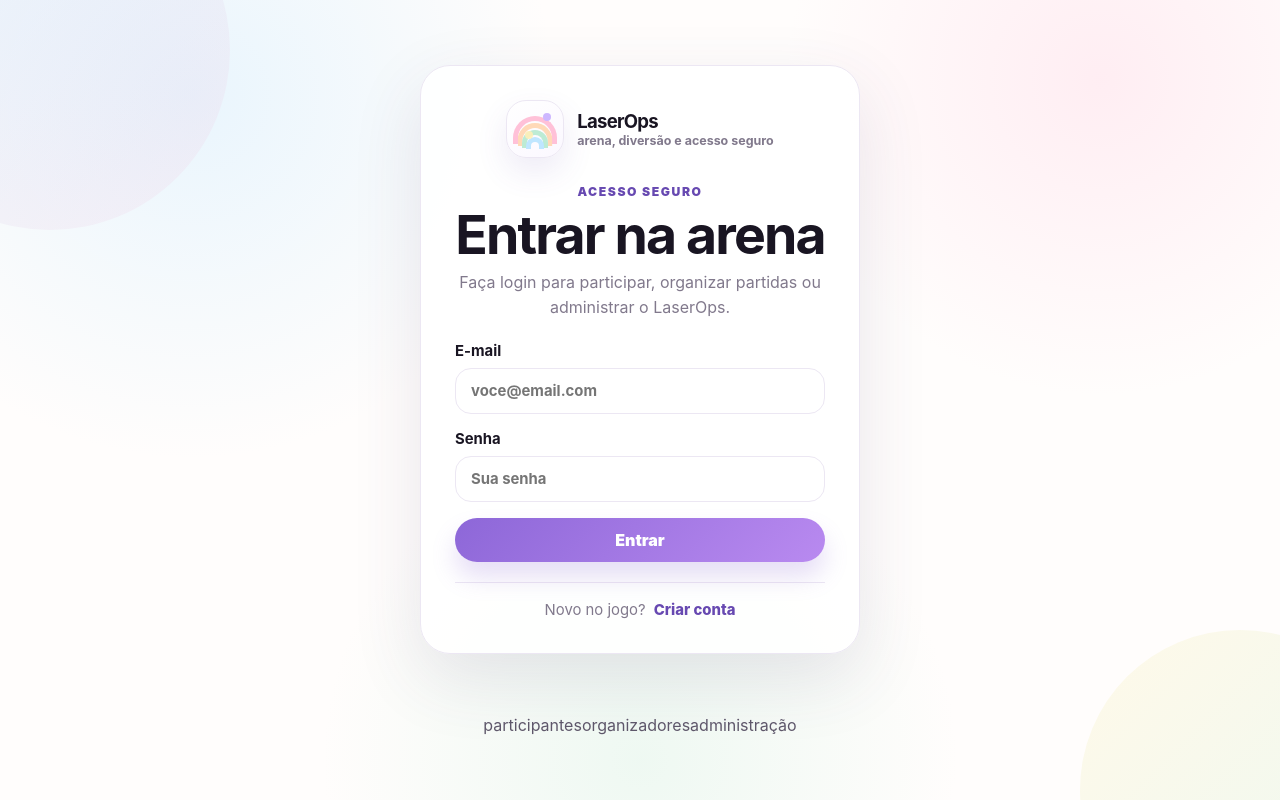
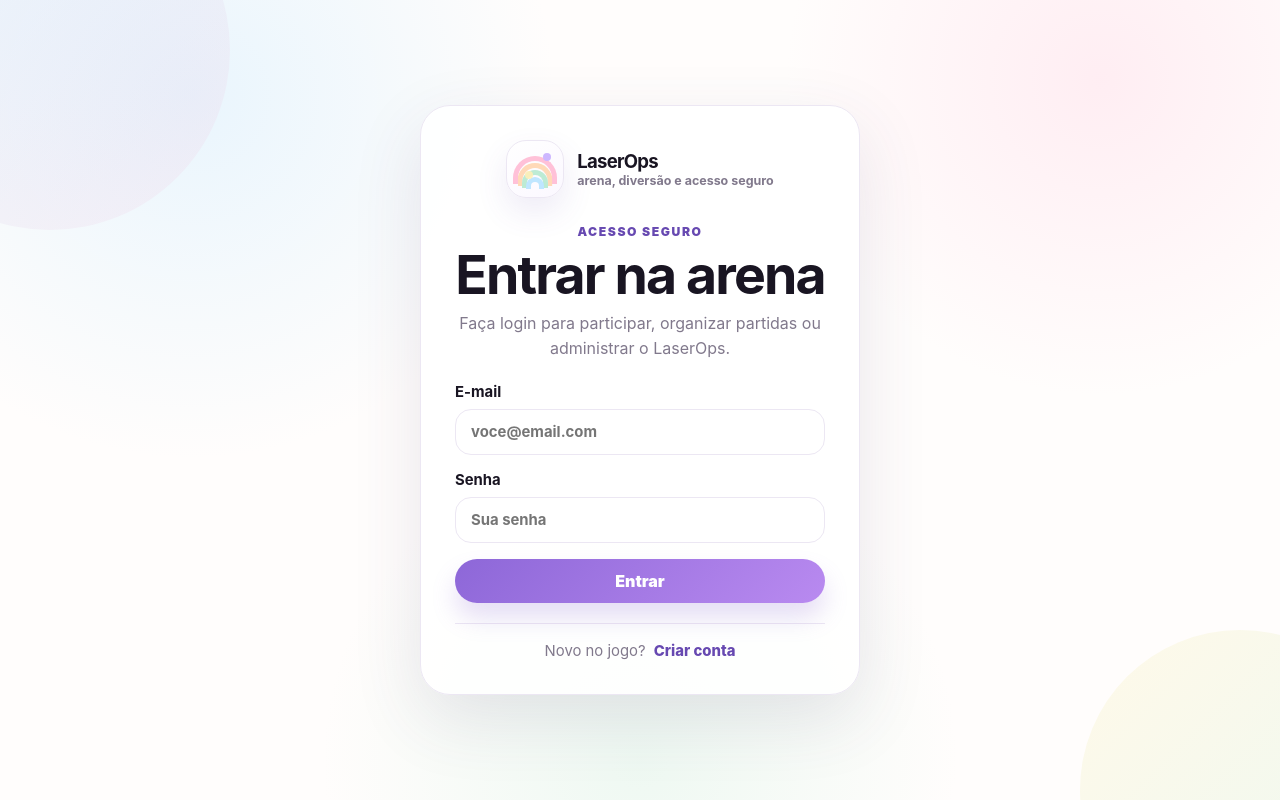
Before and after one commit to RCCMclovin/LaserOPS, a React (Vite) app in the folder front/: page / in a window 1280 px wide. Built offline with nearby package versions, Linux system fonts and the light colour scheme; no server answers.

Commit message:
Update Login

```diff
--- a/front/src/pages/Login.jsx
+++ b/front/src/pages/Login.jsx
@@ -78,12 +78,6 @@ function Login() {
           <Link to="/signup">Criar conta</Link>
         </div>
       </section>
-
-      <aside className="auth-notes" aria-label="Resumo do sistema">
-        <span>participantes</span>
-        <span>organizadores</span>
-        <span>administração</span>
-      </aside>
     </main>
   );
 }
```
